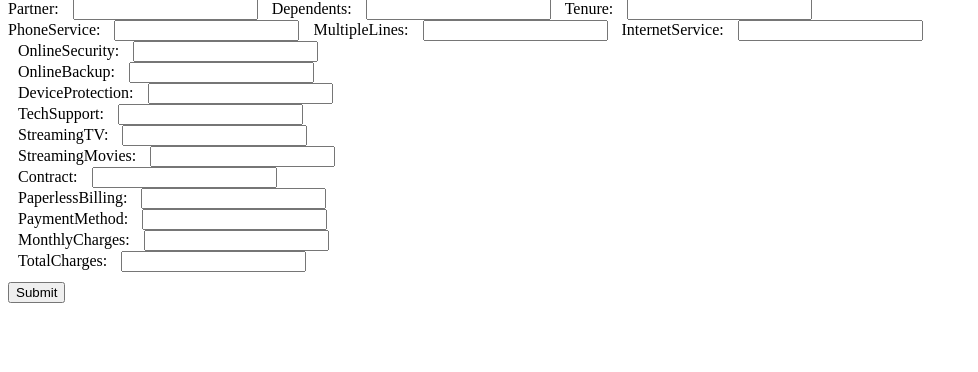
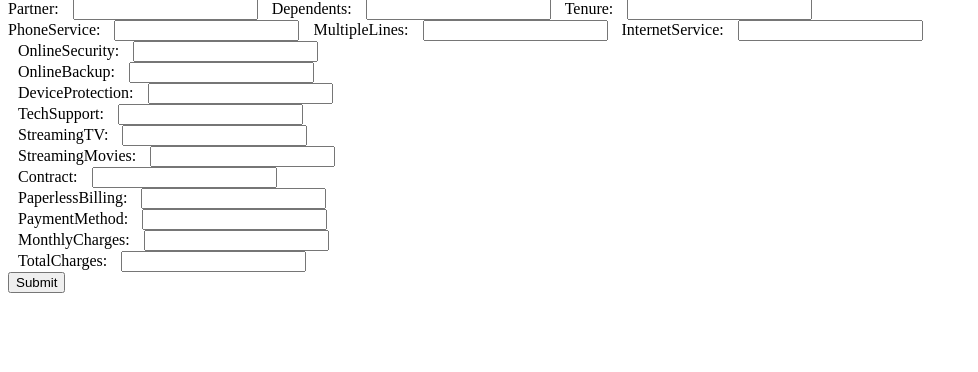
Before and after one commit to Chaitanyaputhran/Churn-prediction, a Flask app: page / in a window 1280 px wide. Shown: the part 115-487 px from the top of the page, without its empty margins (0-978 px from the left). Run offline with Flask 3, Linux system fonts and the light colour scheme; parts of the project's set-up code (start-up, migrations or seed data) failed here and were passed over.

Commit message:
Update index.html

```diff
--- a/templates/index.html
+++ b/templates/index.html
@@ -61,7 +61,7 @@
             <input type="number" id="TotalCharges" name="TotalCharges" style="display: inline-block; margin-left: 10px;"><br>
 
 
-            <input type="submit" value="Submit" style="margin-top: 10px;">
+            <input type="submit" value="Submit" ">
         </form>
     </div>
 </body>
```
